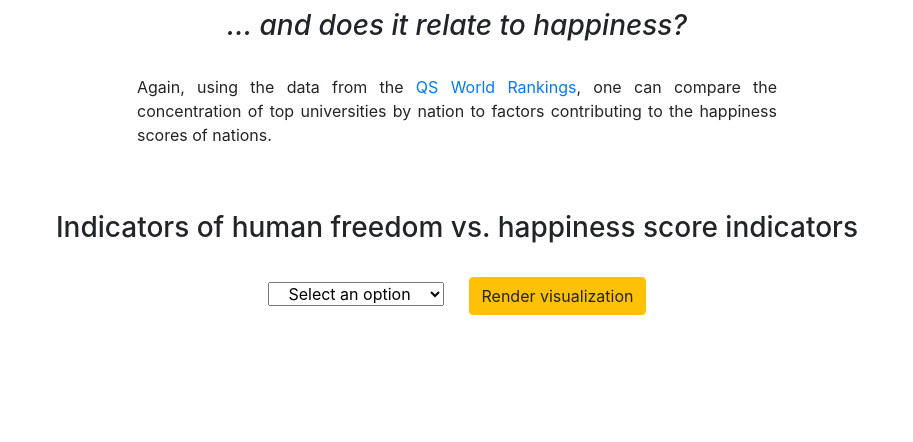
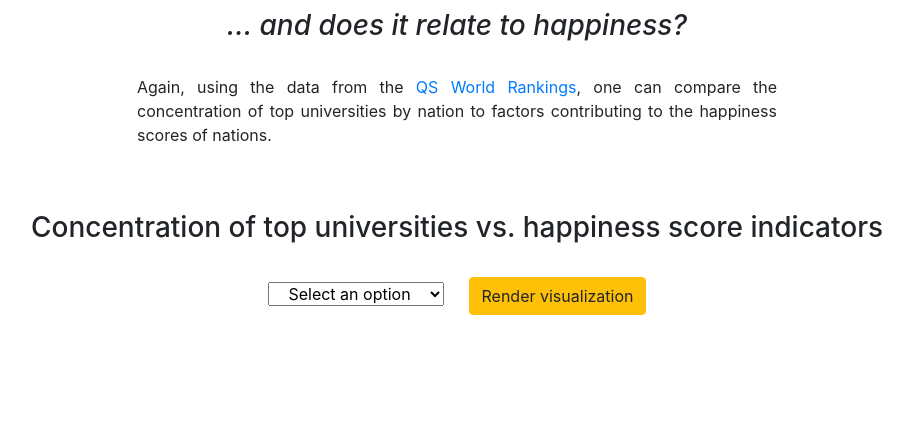
Before and after one commit to ahmedksultan/brimless-yankee, a Flask app: template app/templates/university2.html in a window 1280 px wide. Shown: the part 277-719 px from the top of the page, without its empty margins (183-1096 px from the left). Run offline with Flask 2, Linux system fonts and the light colour scheme; the template is opened without the code that fills it, so the values that code supplies are empty; parts of the project's set-up code (start-up, migrations or seed data) failed here and were passed over; some libraries are stand-ins or nearby versions.

Commit message:
fixed small thing with graph title

```diff
--- a/app/templates/university2.html
+++ b/app/templates/university2.html
@@ -28,7 +28,7 @@
 
      <!-- VIEW INDIVIDUAL SCORES HERE -->
      <div class="container">
-          <h3 class="display-5">Indicators of human freedom vs. happiness score indicators</h3>
+          <h3 class="display-5">Concentration of top universities vs. happiness score indicators</h3>
 
           <br>
           <form class="vizSelection" method="">
```
